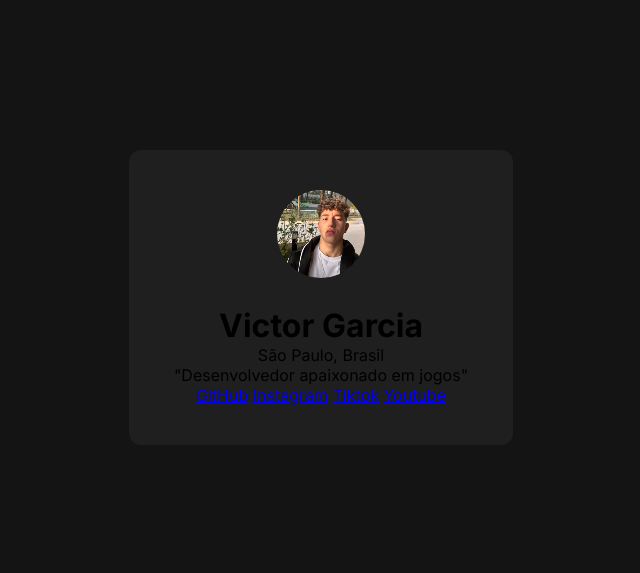
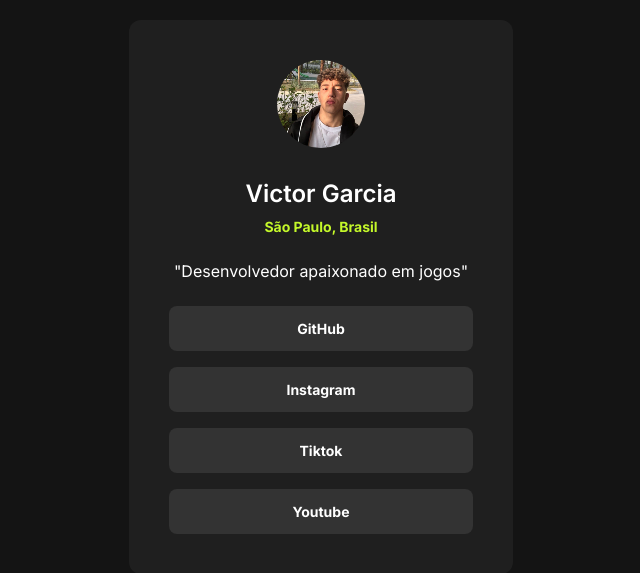
Before and after one commit to VitorGarcia7/meus-links, a plain HTML site: page index.html in a window 1280 px wide. Shown: the part 103-676 px from the top of the page, without its empty margins (319-959 px from the left). Drawn offline with Linux system fonts and the light colour scheme.

Commit message:
css quase completo e pequena alteração do html

```diff
--- a/index.html
+++ b/index.html
@@ -14,7 +14,7 @@
     <div>
         <img src="./victor.jpg" alt="Imagem do criador da página de Links, victor garcia">
         <h1>Victor Garcia</h1>
-        <p>São Paulo, Brasil</p>
+        <strong>São Paulo, Brasil</strong>
         <p>"Desenvolvedor apaixonado em jogos"</p>
         <a href="https://github.com/VitorGarcia7">GitHub</a>
         <a href="https://www.instagram.com/vitorgrca_/">Instagram</a>
--- a/style.css
+++ b/style.css
@@ -23,8 +23,52 @@ div {
 
 }
 
+h1, p, a {
+    color: #FFF;
+}
+
 div img {
     border-radius: 50%;
     margin-bottom: 24px;
+}
+
+div h1 {
+    font-size: 24px;
+    line-height: 36px;
+    font-weight: 600;
+    margin-bottom: 4px;
+}
+
+div strong {
+    line-height: 21px;
+    color: #C4F82A;
+    font-size: 14px;
+}
+
+div p {
+    margin-block: 24px;
+    font-size: 14;
+    line-height: 21px;
+}
+
+div a + a {
+    margin-top: 16px;
 
 }
+
+div a {
+    display: block;
+    text-decoration: none;
+    background-color: #333333;
+    padding: 12px;
+    border-radius: 8px;
+    font-weight: 700;
+    font-size: 14px;
+    line-height: 21px;
+}
+
+div a:hover {
+    background-color: #C4F82A;
+    color: #141414;
+    transition: .7s;
+}
```
